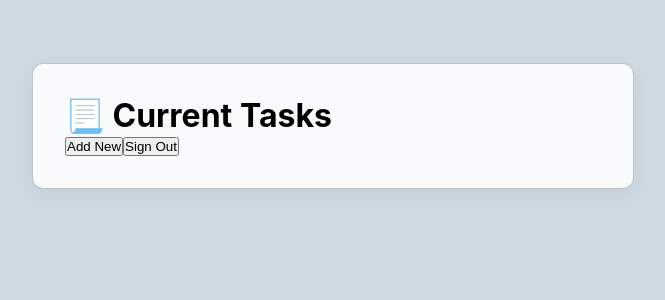
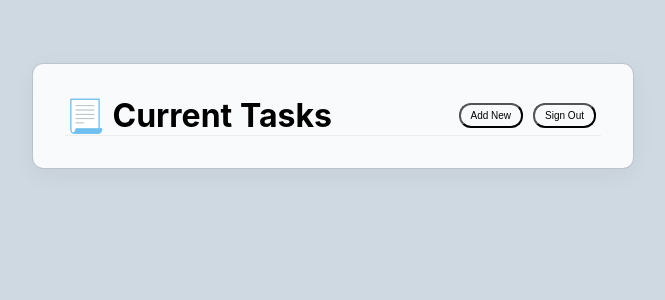
Before and after one commit to FabianUlises/PostGres-Todo, a React (Create React App) app in the folder client/: page / in a window 1280 px wide. Shown: the top 300 px of the page, without its empty margins (307-972 px from the left). Built offline with nearby package versions, Linux system fonts and the light colour scheme.

Commit message:
Added styles to list-header

```diff
--- a/client/src/components/listheader/ListHeader.js
+++ b/client/src/components/listheader/ListHeader.js
@@ -9,7 +9,7 @@ const ListHeader = (props) => {
   };
   return (
     <div className='list-header'>
-      <h1>{props.title}</h1>
+      <h1 className='list-header__title'>{props.title}</h1>
       <div className='button-container'>
         <button className='create-btn' type='button'>Add New</button>
         <button onClick={signOut} className='signout-btn' type='button'>Sign Out</button>
--- a/client/src/components/listheader/listheader.css
+++ b/client/src/components/listheader/listheader.css
@@ -1,2 +1,20 @@
 .list-header {
+    display: flex;
+    justify-content: space-between;
+    border-bottom: 1px solid rgba(0, 0, 0, 0.05);
 }
+.list-header__title {
+    font-size: clamp(1.2rem ,5vw - 1rem, 2rem);
+}
+.list-header .button-container {
+    display: flex;
+    align-items: center;
+}
+.button-container button {
+    margin: 0 5px;
+    padding: 5px 10px;
+    font-size: 10px;
+    border-radius: 12px;
+    background: transparent;
+    cursor: pointer;
+}
```
